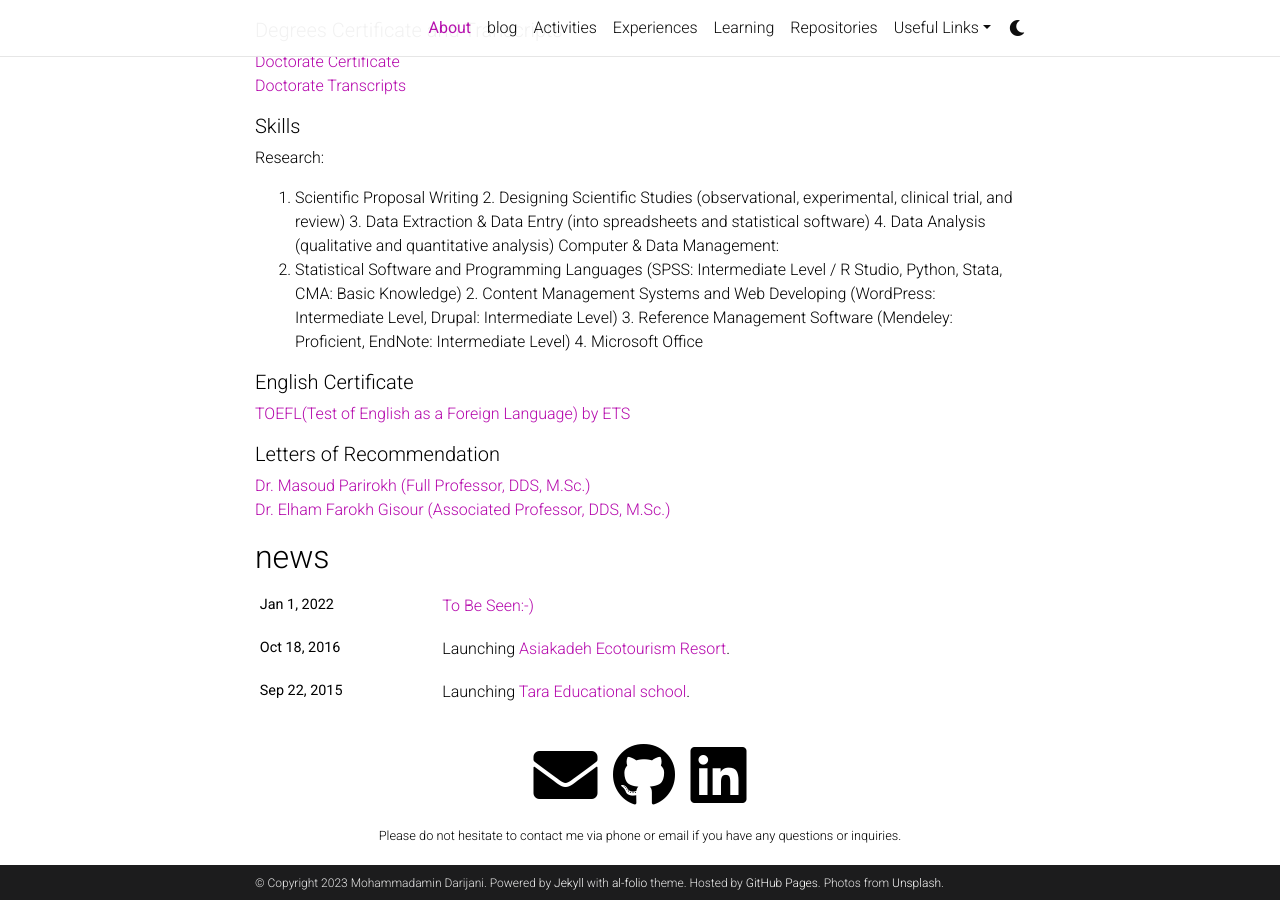
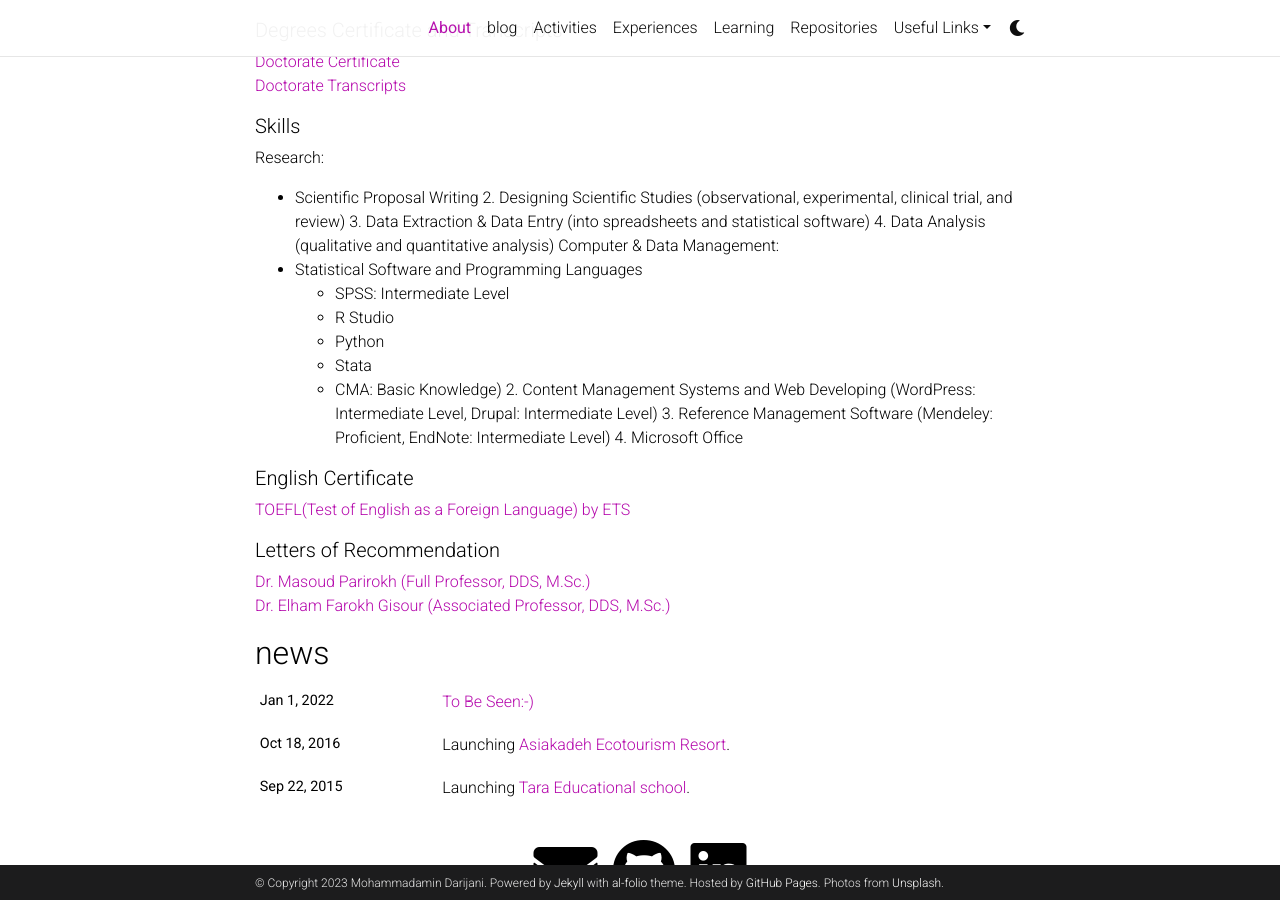
Before and after one commit to adarijani/adarijani.github.io_archived, a Jekyll site: the page built from _pages/about.md, in a window 1280 px wide and 900 px high, scrolled down 686 px. Built offline with Jekyll 4.4.1, drawn with Linux system fonts in a browser that asks for light colours; comment, search, counter and statistics services are not loaded; a style sheet for code colours, icons or effects is not loaded; part of the change alters nothing that is shown.

```diff
--- a/_pages/about.md
+++ b/_pages/about.md
@@ -41,9 +41,14 @@ On this page, I share my thoughts and experiences related to digital health and
 ##### Skills
 
 Research:
-1. Scientific Proposal Writing 2. Designing Scientific Studies (observational, experimental, clinical trial, and review) 3. Data Extraction & Data Entry (into spreadsheets and statistical software) 4. Data Analysis (qualitative and quantitative analysis)
+* Scientific Proposal Writing 2. Designing Scientific Studies (observational, experimental, clinical trial, and review) 3. Data Extraction & Data Entry (into spreadsheets and statistical software) 4. Data Analysis (qualitative and quantitative analysis)
 Computer & Data Management:
-1. Statistical Software and Programming Languages (SPSS: Intermediate Level / R Studio, Python, Stata, CMA: Basic Knowledge) 2. Content Management Systems and Web Developing (WordPress: Intermediate Level, Drupal: Intermediate Level) 3. Reference Management Software (Mendeley: Proficient, EndNote: Intermediate Level) 4. Microsoft Office
+* Statistical Software and Programming Languages
+  - SPSS: Intermediate Level
+  - R Studio
+  - Python
+  - Stata
+  - CMA: Basic Knowledge) 2. Content Management Systems and Web Developing (WordPress: Intermediate Level, Drupal: Intermediate Level) 3. Reference Management Software (Mendeley: Proficient, EndNote: Intermediate Level) 4. Microsoft Office
 
 ##### English Certificate
 [TOEFL(Test of English as a Foreign Language) by ETS](https://drive.google.com/file/d/1L8bQB3dtSp5eHrdgO8KFvlKWHw-D9tqj/view?usp=share_link)
```
